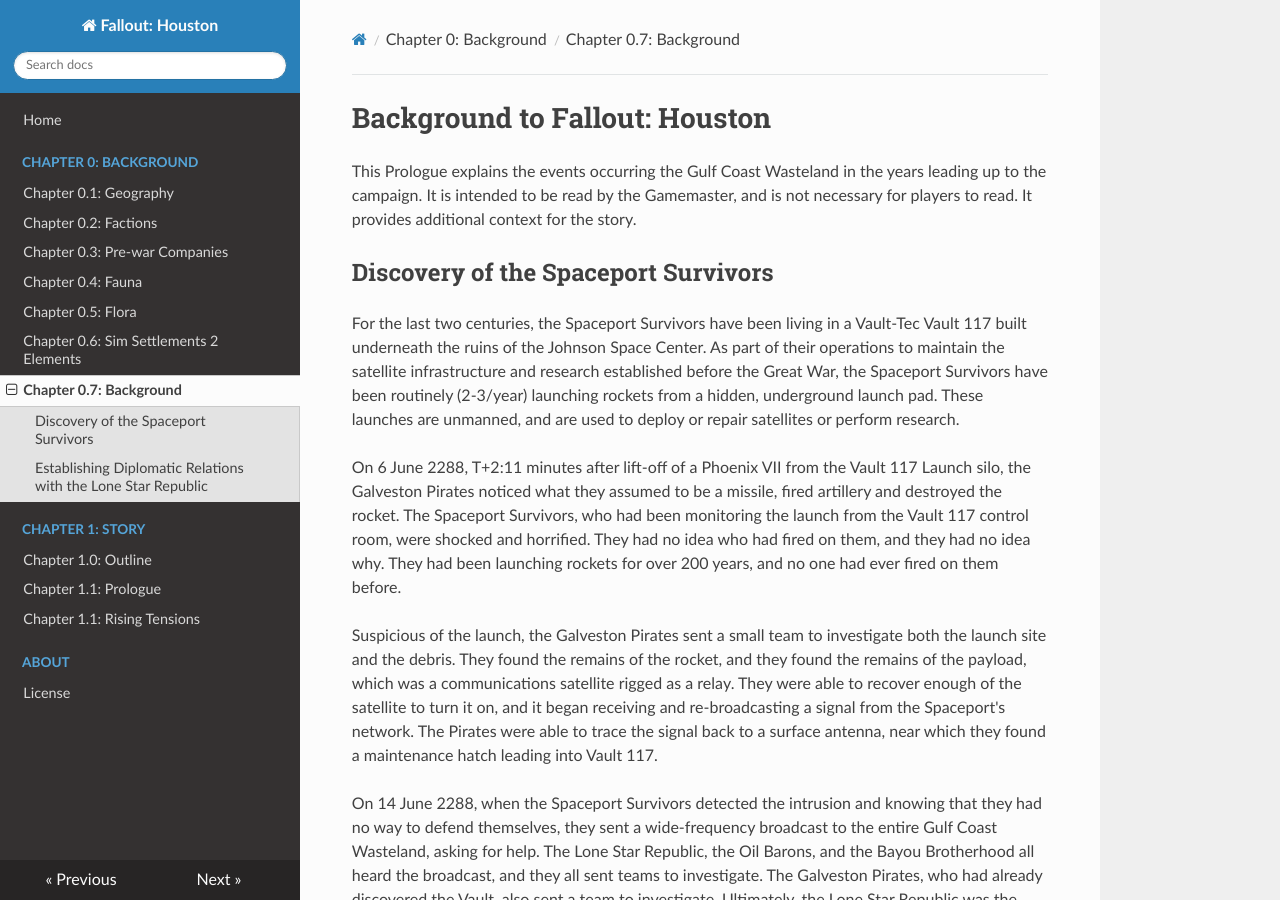
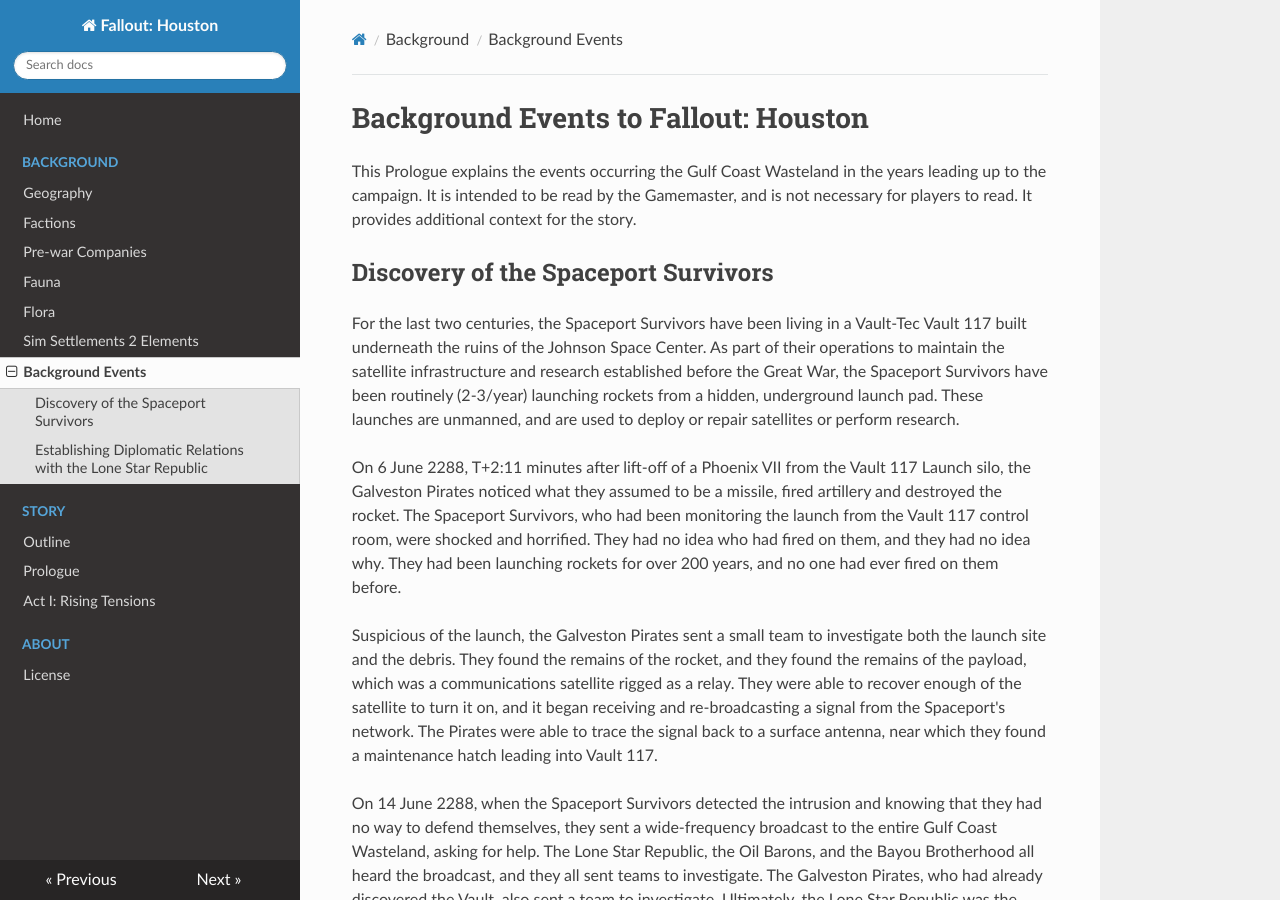
Before and after one commit to qthequartermasterman/fallout-houston-campaign, an MkDocs documentation site: the page built from docs/Background/background.md, in a window 1280 px wide and 900 px high. Built offline with MkDocs 1.6.1, drawn with Linux system fonts in a browser that asks for light colours; nearby versions of some CDN libraries.

Commit message:
refactor: :truck: rearrange files

```diff
--- a/docs/0-Background/background.md
+++ b/docs/Background/background.md
@@ -1,4 +1,4 @@
-# Background to Fallout: Houston
+# Background Events to Fallout: Houston
 
 This Prologue explains the events occurring the Gulf Coast Wasteland in the years leading up to the campaign. It is
 intended to be read by the Gamemaster, and is not necessary for players to read. It provides additional context for the
--- a/mkdocs.yml
+++ b/mkdocs.yml
@@ -4,18 +4,18 @@
 site_description: "A Fallout Tabletop RPG campaign set in Houston, Texas."
 nav:
   - Home: index.md
-  - "Chapter 0: Background":
-      - "Chapter 0.1: Geography": 0-Background/geography.md
-      - "Chapter 0.2: Factions": 0-Background/factions.md
-      - "Chapter 0.3: Pre-war Companies": 0-Background/companies.md
-      - "Chapter 0.4: Fauna": 0-Background/fauna.md
-      - "Chapter 0.5: Flora": 0-Background/flora.md
-      - "Chapter 0.6: Sim Settlements 2 Elements": 0-Background/sim-settlements-elements.md
-      - "Chapter 0.7: Background": 0-Background/background.md
-  - "Chapter 1: Story":
-      - "Chapter 1.0: Outline": 1-Story/outline.md
-      - "Chapter 1.1: Prologue": 1-Story/prologue.md
-      - "Chapter 1.1: Rising Tensions": 1-Story/act1.md
+  - "Background":
+      - "Geography": Background/geography.md
+      - "Factions": Background/factions.md
+      - "Pre-war Companies": Background/companies.md
+      - "Fauna": Background/fauna.md
+      - "Flora": Background/flora.md
+      - "Sim Settlements 2 Elements": Background/sim-settlements-elements.md
+      - "Background Events": Background/background.md
+  - "Story":
+      - "Outline": Story/outline.md
+      - "Prologue": Story/prologue.md
+      - "Act I: Rising Tensions": Story/act1.md
 
   - About:
       - License: about/license.md
```
Also changed, not shown: docs/Background/companies.md (renamed from docs/0-Background/companies.md), docs/Background/factions.md (renamed from docs/0-Background/factions.md), docs/Background/fauna.md (renamed from docs/0-Background/fauna.md), docs/Background/flora.md (renamed from docs/0-Background/flora.md), docs/Background/geography.md (renamed from docs/0-Background/geography.md), docs/Background/sim-settlements-elements.md (renamed from docs/0-Background/sim-settlements-elements.md), docs/Story/act1.md (renamed from docs/1-Story/act1.md), docs/Story/outline.md (renamed from docs/1-Story/outline.md), docs/Story/prologue.md (renamed from docs/1-Story/prologue.md).
